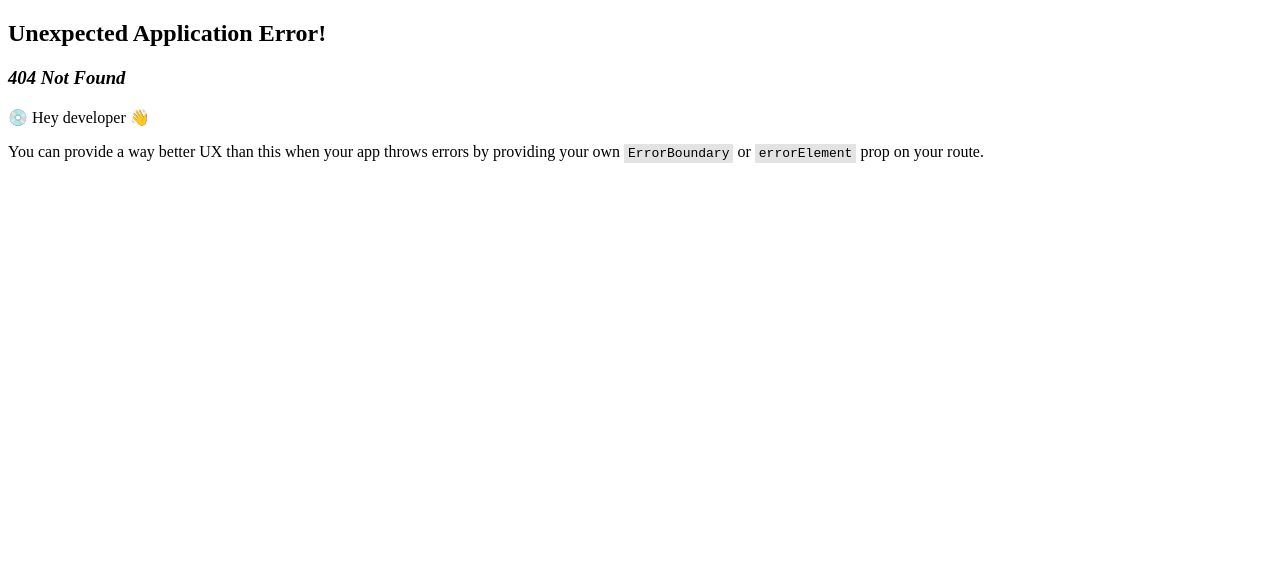
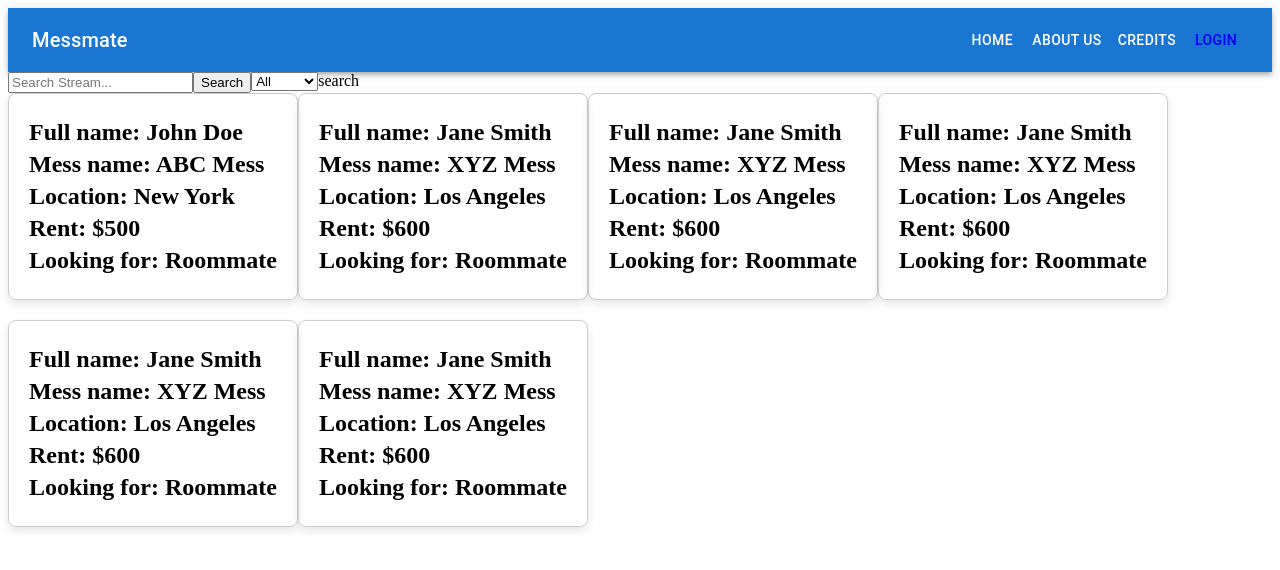
Before and after one commit to rishikrc3/roomateFinder, a React (Create React App) app in the folder client/: page /rooms in a window 1280 px wide. Before the commit this address had no page. Shown: the top 570 px of the page. Built offline with nearby package versions, Linux system fonts and the light colour scheme.

Commit message:
basic_cards_

```diff
--- a/client/src/index.js
+++ b/client/src/index.js
@@ -9,7 +9,7 @@ import LoginPage from './pages/Login';
 import Body from './pages/Body';
 import Home from './pages/Home';
 import Register from './pages/Register';
-
+import Rooms from './pages/Rooms';
 const appRouter = createBrowserRouter([
   {
     path:"/",
@@ -30,6 +30,10 @@ const appRouter = createBrowserRouter([
       {
         path: "/register",
         element: <Register />,
+      },
+      {
+        path: "/rooms",
+        element:<Rooms/>
       }
     ],
   },
--- a/client/src/pages/Pages.css
+++ b/client/src/pages/Pages.css
@@ -72,6 +72,30 @@
     margin-right: 10px;
   }
 
+  /*Room */
+  .room-card {
+    border: 1px solid #ccc;
+    border-radius: 8px;
+    padding: 20px;
+    margin-bottom: 20px;
+    box-shadow: 0px 4px 8px rgba(0, 0, 0, 0.1);
+  }
+
+  .room-card h1 {
+    margin: 5px 0;
+  }
+  .results{
+    display: flex;
+    flex-wrap: wrap;
+  }
+
+  /* for search box   */
+
+  .search {
+    display: flex;
+
+  }
+
   .option-box:last-child {
     margin-right: 0;
   }
--- /dev/null
+++ b/client/src/pages/RoomCard.jsx
@@ -0,0 +1,16 @@
+import React from "react";
+import "./Pages.css";
+
+const RoomCard = ({ fullName, messName, location, rent, lookingFor }) => {
+  return (
+    <div className="room-card">
+      <h1>Full name: {fullName}</h1>
+      <h1>Mess name: {messName}</h1>
+      <h1>Location: {location}</h1>
+      <h1>Rent: {rent}</h1>
+      <h1>Looking for: {lookingFor}</h1>
+    </div>
+  );
+};
+
+export default RoomCard;
--- /dev/null
+++ b/client/src/pages/Rooms.jsx
@@ -0,0 +1,72 @@
+import React, { useState } from "react";
+import RoomCard from "./RoomCard";
+import Search from "./Search";
+import "./Pages.css";
+
+const Rooms = () => {
+
+
+  const roomData = [
+    {
+      fullName: "John Doe",
+      messName: "ABC Mess",
+      location: "New York",
+      rent: "$500",
+      lookingFor: "Roommate",
+    },
+    {
+      fullName: "Jane Smith",
+      messName: "XYZ Mess",
+      location: "Los Angeles",
+      rent: "$600",
+      lookingFor: "Roommate",
+    },
+    // Add more room data as needed
+    {
+      fullName: "Jane Smith",
+      messName: "XYZ Mess",
+      location: "Los Angeles",
+      rent: "$600",
+      lookingFor: "Roommate",
+    },
+    {
+      fullName: "Jane Smith",
+      messName: "XYZ Mess",
+      location: "Los Angeles",
+      rent: "$600",
+      lookingFor: "Roommate",
+    },
+    {
+      fullName: "Jane Smith",
+      messName: "XYZ Mess",
+      location: "Los Angeles",
+      rent: "$600",
+      lookingFor: "Roommate",
+    },
+    {
+      fullName: "Jane Smith",
+      messName: "XYZ Mess",
+      location: "Los Angeles",
+      rent: "$600",
+      lookingFor: "Roommate",
+    },
+  ];
+
+  const renderRoomCards = () => {
+    return roomData.map((room, index) => <RoomCard key={index} {...room} />);
+  };
+
+  return (
+    <>
+    <Search/>
+      <section className="search-page">
+        <div className="container">
+          <div className="results">{renderRoomCards()}</div>
+          <div></div>
+        </div>
+      </section>
+    </>
+  );
+};
+
+export default Rooms;
--- /dev/null
+++ b/client/src/pages/Search.jsx
@@ -0,0 +1,47 @@
+import React, {useState} from 'react';
+
+
+const Search = () => {
+
+    const [searchTerm, setSearchTerm] = useState("");
+
+    const handleSearch = () => {
+        // Implement search functionality here
+      };
+
+      const [selectedGender, setSelectedGender] = useState("");
+
+      const handleGenderChange = (event) => {
+        const value = event.target.value;
+        setSelectedGender(value);
+      };
+
+  return (
+    <div className="search">
+        <input
+          type="text"
+          placeholder="Search Stream..."
+          value={searchTerm}
+          onChange={(e) => setSearchTerm(e.target.value)}
+        />
+        <button className="search-btn" onClick={handleSearch}>
+          Search
+        </button>
+
+        <div className="select-wrapper">
+              <select
+                className="gender-select"
+                value={selectedGender}
+                onChange={handleGenderChange}
+              >
+                <option value="">All</option>
+                <option value="male">Male</option>
+                <option value="female">Female</option>
+              </select>
+            </div>
+            search
+      </div>
+  )
+}
+
+export default Search
```
